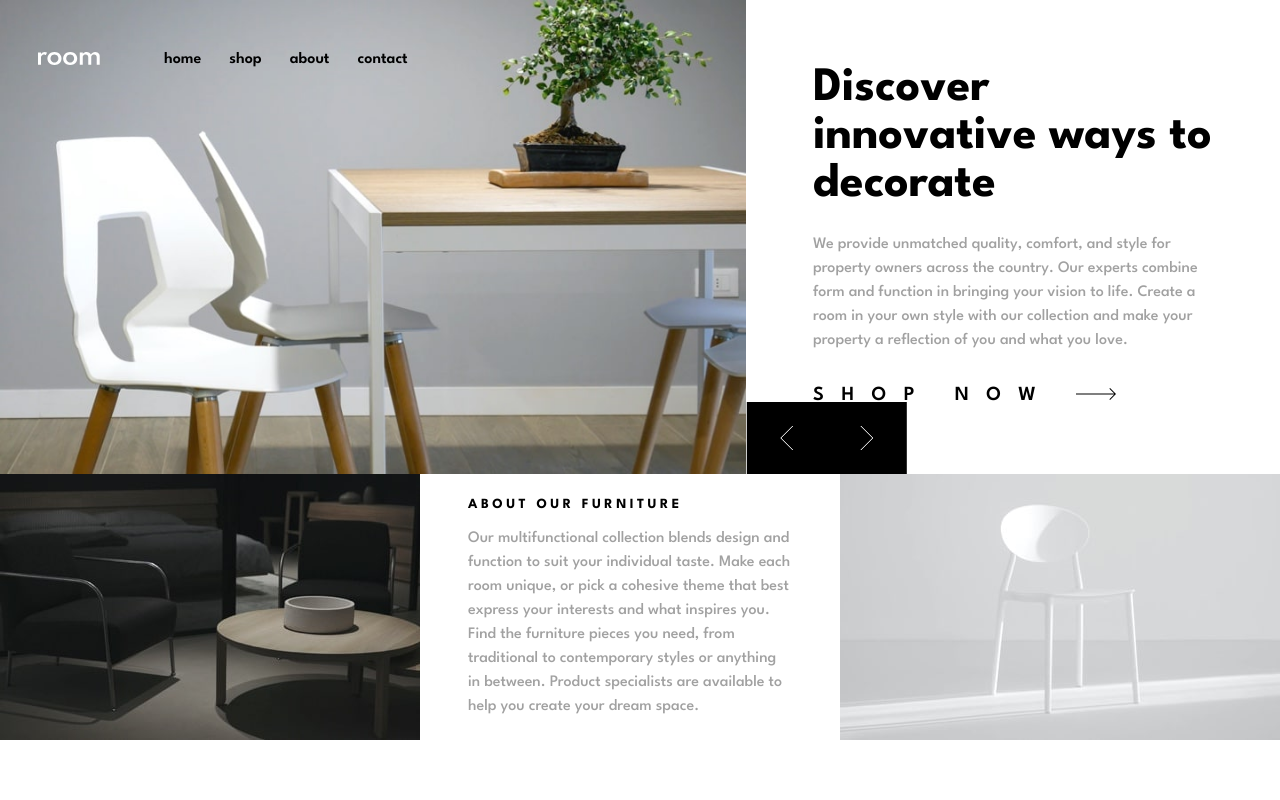
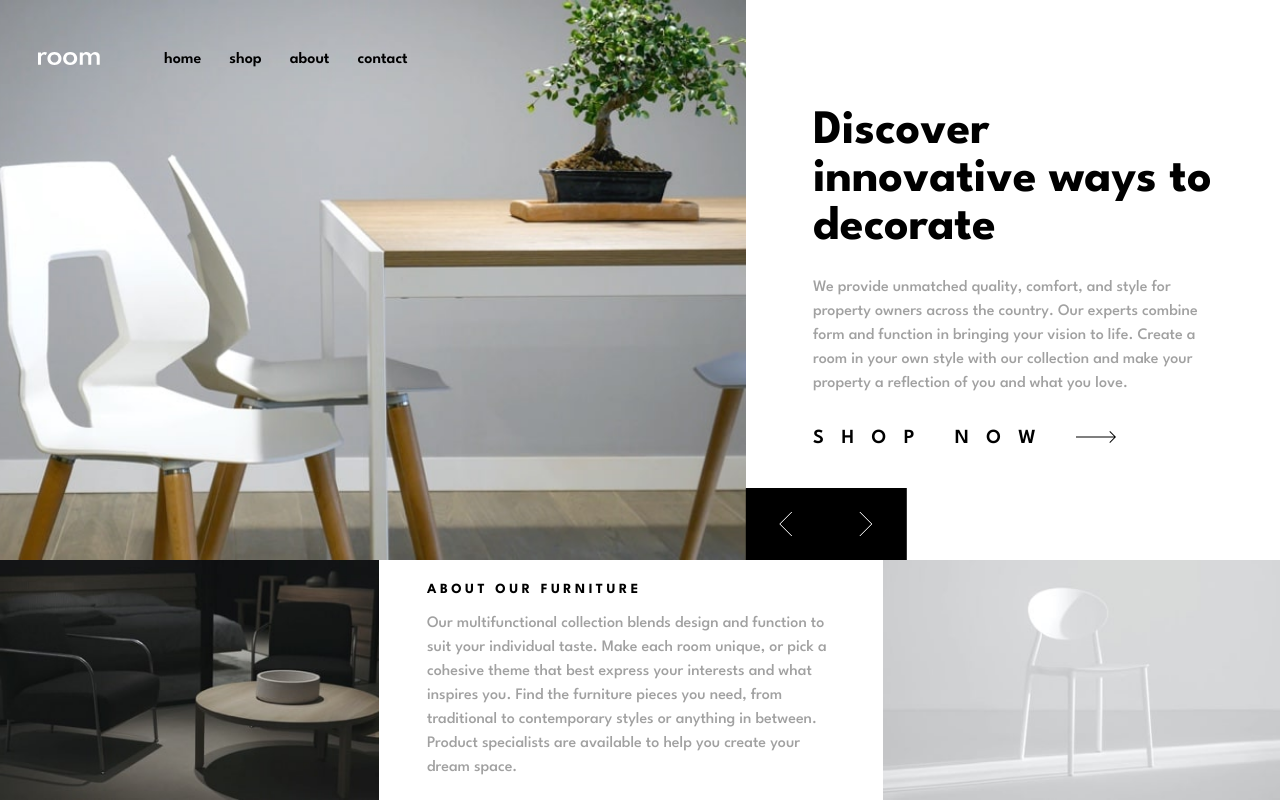
Before and after one commit to arudiansaha/room-homepage, a React (Vite) app: page / in a window 1280 px wide. Built offline with nearby package versions, Linux system fonts and the light colour scheme.

Commit message:
Fix size when height is hight than width on desktop

```diff
--- a/src/styles/layouts/_carousel.scss
+++ b/src/styles/layouts/_carousel.scss
@@ -27,13 +27,13 @@
   &__cover {
     width: 100%;
     height: 100%;
+  }
 
-    &>.carousel__image {
-      width: 100%;
-      height: 100%;
-      object-fit: cover;
-      object-position: center;
-    }
+  &__image {
+    width: 100%;
+    height: 100%;
+    object-fit: cover;
+    object-position: center;
   }
 
   &__direction {
@@ -96,13 +96,15 @@
     }
 
     &__cover {
-      flex-basis: 58.3%;
-      width: 100%;
-      height: 100%;
+      width: 58.3%;
+    }
+
+    &__image {
+      height: 70vh;
     }
 
     &__direction {
-      right: 41.7%;
+      right: 41.75%;
       bottom: 0;
       transform: translateX(160.8px);
     }
@@ -113,11 +115,11 @@
     }
 
     &__description {
-      flex-basis: 41.7%;
       display: flex;
       flex-direction: column;
       justify-content: center;
       align-items: center;
+      width: 41.7%;
     }
 
     &__title,
--- a/src/styles/layouts/_footer.scss
+++ b/src/styles/layouts/_footer.scss
@@ -35,6 +35,7 @@
 
     &__image {
       flex-basis: 25%;
+      height: 30vh;
     }
 
     &__about {
```
